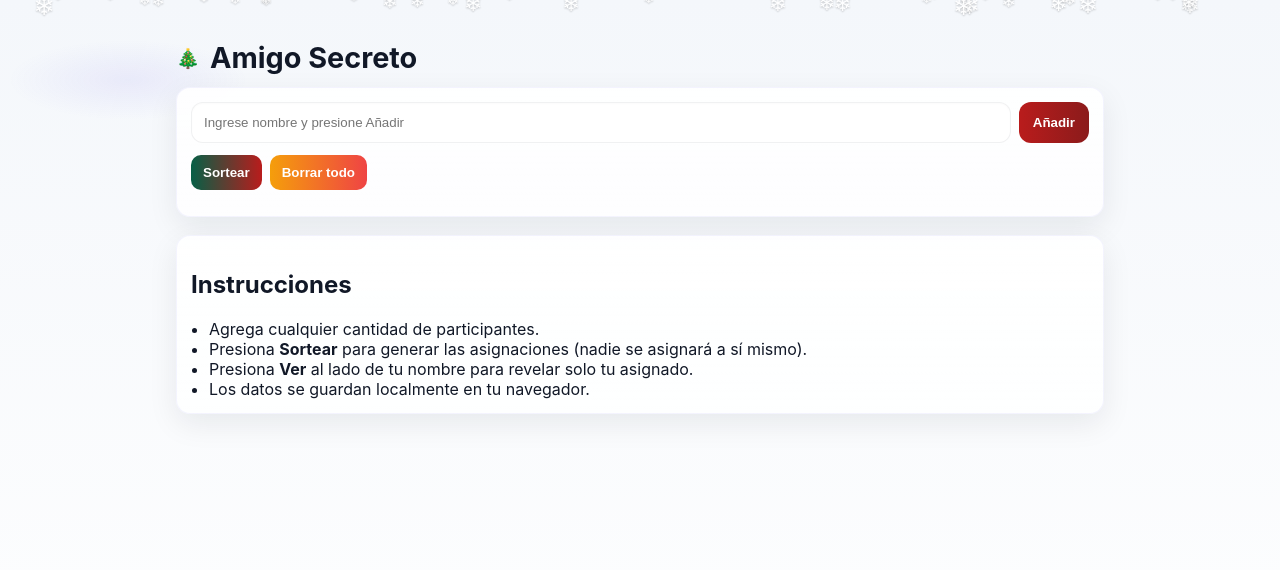
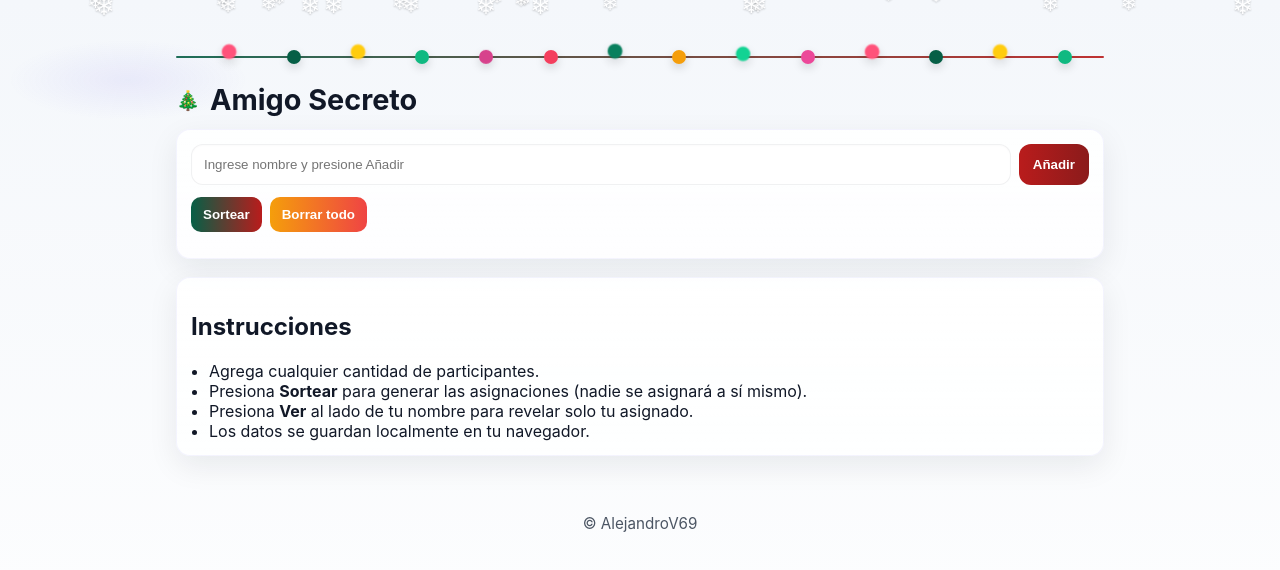
Before and after one commit to AlejandroV69/Amigo-Secreto, a plain HTML site: page index.html in a window 1280 px wide. Drawn offline with Linux system fonts and the light colour scheme.

```diff
--- a/index.html
+++ b/index.html
@@ -8,6 +8,7 @@
 	</head>
 	<body>
 		<main class="container">
+			<div class="garland" id="garland" aria-hidden="true"></div>
 			<h1>Amigo Secreto</h1>
 
 			<section class="card">
@@ -20,6 +21,8 @@
 					<button id="shuffle-btn">Sortear</button>
 					<button id="clear-btn" class="danger">Borrar todo</button>
 				</div>
+
+			<!-- control de nivel de nieve eliminado por petición -->
 
 				<ul id="participants" class="list"></ul>
 			</section>
@@ -37,6 +40,8 @@
 
 		<div id="toast" class="toast" aria-live="polite"></div>
 
+		<footer class="site-footer">© AlejandroV69</footer>
+
 		<script src="main.js"></script>
 	</body>
 </html>
--- a/main.js
+++ b/main.js
@@ -30,8 +30,12 @@
 	return (parts[0][0] + parts[parts.length-1][0]).toUpperCase();
 }
 
-// --- Efecto nieve (genera elementos .snowflake) ---
-function createSnow(count = 30){
+// control de nieve (densidad y encendido)
+let snowEnabled = true;
+let snowDensity = 60; // 0..100
+let _snowInterval = null;
+
+function spawnSnow(count){
 	const body = document.body;
 	for(let i=0;i<count;i++){
 		const s = document.createElement('div');
@@ -39,19 +43,26 @@
 		s.textContent = '❄';
 		const left = Math.random()*100;
 		s.style.left = left + 'vw';
-		const delay = Math.random()*-20;
-		const duration = 6 + Math.random()*8;
+		const duration = 5 + Math.random()*7;
 		const size = 8 + Math.random()*18;
 		s.style.fontSize = size + 'px';
 		s.style.animationDuration = `${duration}s, ${2 + Math.random()*3}s`;
-		s.style.animationDelay = `${delay}s, 0s`;
+		s.style.animationDelay = `0s, 0s`;
 		body.appendChild(s);
-		// quitar después de caer
-		setTimeout(()=>{ s.remove(); }, (duration + Math.abs(delay) + 1)*1000);
+		setTimeout(()=>{ s.remove(); }, (duration + 1)*1000);
 	}
-	// repetir de vez en cuando para efecto continuo
-	setTimeout(()=>createSnow(Math.max(8, Math.floor(count*0.3))), 4000 + Math.random()*4000);
 }
+
+function startSnow(){
+	stopSnow();
+	if(!snowEnabled) return;
+	const perTick = Math.max(1, Math.round(snowDensity/12));
+	_snowInterval = setInterval(()=>{
+		spawnSnow(perTick);
+	}, 900);
+}
+
+function stopSnow(){ if(_snowInterval){ clearInterval(_snowInterval); _snowInterval = null; } }
 
 // --- Confetti simple al sortear ---
 function launchConfetti(count = 40){
@@ -70,6 +81,34 @@
 		setTimeout(()=>c.remove(), 1400 + Math.random()*400);
 	}
 }
+
+// --- Guirnalda y luces ---
+function setupGarland(){
+	const g = document.getElementById('garland');
+	if(!g) return;
+	// limpiar
+	g.innerHTML = '';
+	const string = document.createElement('div');
+	string.className = 'string';
+	g.appendChild(string);
+	const lights = 14;
+	const colors = ['#f43f5e','#065f46','#f59e0b','#10b981','#ec4899'];
+	for(let i=0;i<lights;i++){
+		const l = document.createElement('span');
+		l.className = 'light';
+		l.style.left = (5 + i*(90/(lights-1))) + '%';
+		l.style.position = 'absolute';
+		l.style.background = colors[i % colors.length];
+		// stagger animation
+		const delay = (i%5) * 120;
+		l.style.animationDelay = `${delay}ms`;
+		if(i%2===0) l.classList.add('blink');
+		g.appendChild(l);
+	}
+	// encender las luces por defecto
+	g.classList.add('active');
+}
+
 
 function saveParticipants(){
 	localStorage.setItem(LS_KEYS.PARTICIPANTS, JSON.stringify(participants));
@@ -138,6 +177,8 @@
 				s.className = 'hidden-assigned';
 				s.textContent = r ? r.name : '—';
 				li.appendChild(s);
+				// lanzar confetti al revelar la asignación
+				launchConfetti(20);
 			}
 		});
 
@@ -212,8 +253,7 @@
 	for(let i=0;i<ids.length;i++) assignments[ids[i]] = shuffled[i];
 	saveAssignments();
 	showToast('Asignaciones generadas 🎁');
-	// Confetti para celebrar
-	launchConfetti(36);
+
 }
 
 // Events
@@ -236,5 +276,6 @@
 
 // carga inicial
 loadParticipants(); loadAssignments(); render();
-// iniciar nieve suave
-createSnow(28);
+// carga inicial de efectos
+setupGarland();
+startSnow();
--- a/style.css
+++ b/style.css
@@ -94,6 +94,35 @@
 h1{display:flex;align-items:center;gap:10px}
 h1::before{content:'🎄';font-size:1.2rem}
 
+/* Guirnalda */
+.garland{
+	width:100%;
+	height:34px;
+	margin-bottom:8px;
+	display:flex;
+	align-items:center;
+	justify-content:center;
+	gap:8px;
+	position:relative;
+}
+.garland .string{
+	position:absolute;left:0;right:0;top:16px;height:2px;background:linear-gradient(90deg,var(--accent-2),var(--accent));opacity:0.9;border-radius:2px;
+}
+.garland .light{
+	width:14px;height:14px;border-radius:50%;box-shadow:0 4px 10px rgba(0,0,0,0.15);opacity:0.45;transform-origin:center;transition:opacity .15s ease, transform .15s ease;
+}
+.garland.active .light{opacity:1;}
+.garland.active .light.blink{animation: blink 900ms infinite;}
+
+@keyframes blink{
+	0%{transform:translateY(0) scale(1);filter:brightness(0.9)}
+	50%{transform:translateY(-6px) scale(1.06);filter:brightness(1.35)}
+	100%{transform:translateY(0) scale(1);filter:brightness(0.9)}
+}
+
+/* Footer */
+.site-footer{display:block;text-align:center;color:var(--muted);font-size:0.95rem;margin:18px 0 28px 0}
+
 
 @media (max-width:600px){
 	.row{flex-direction:column}
```
